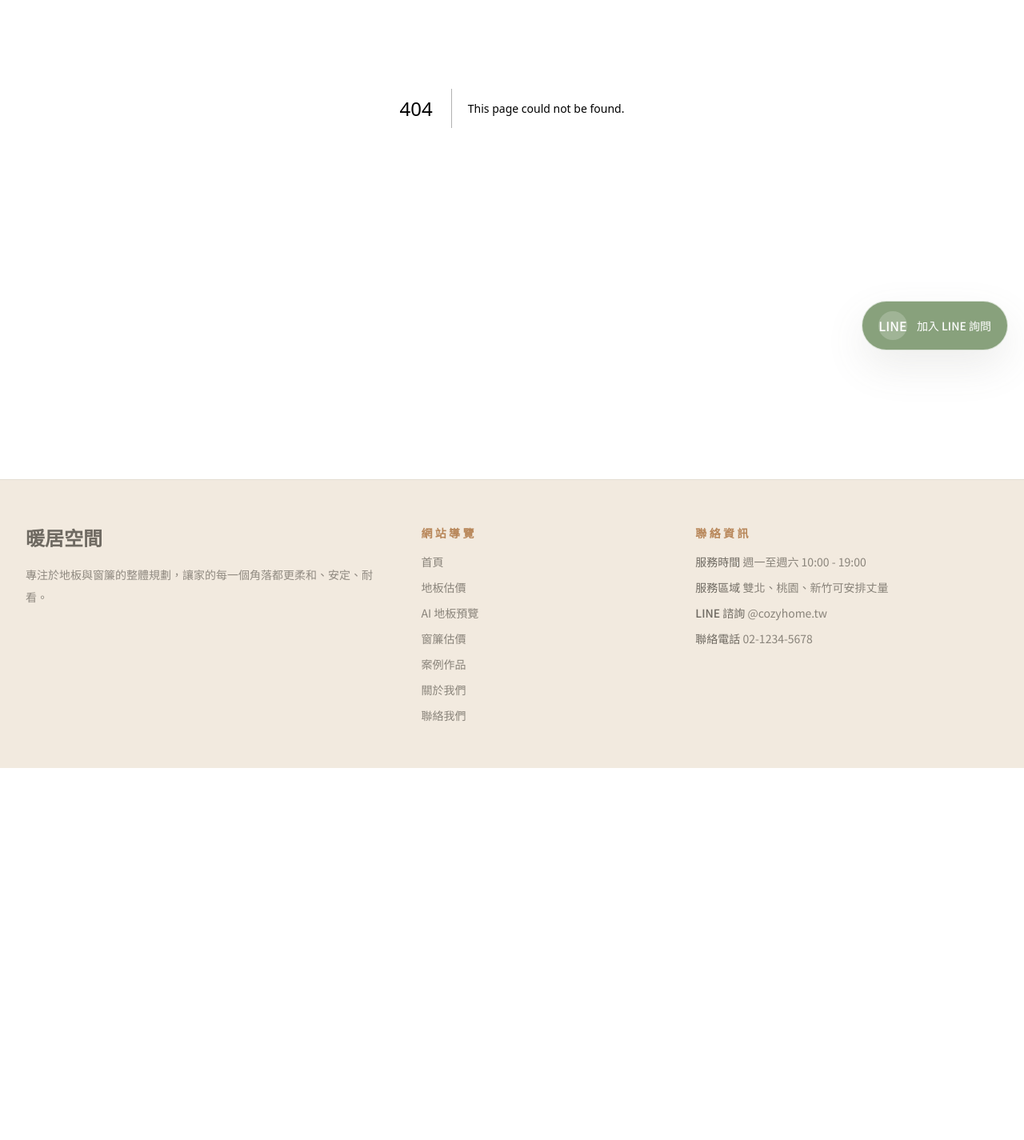
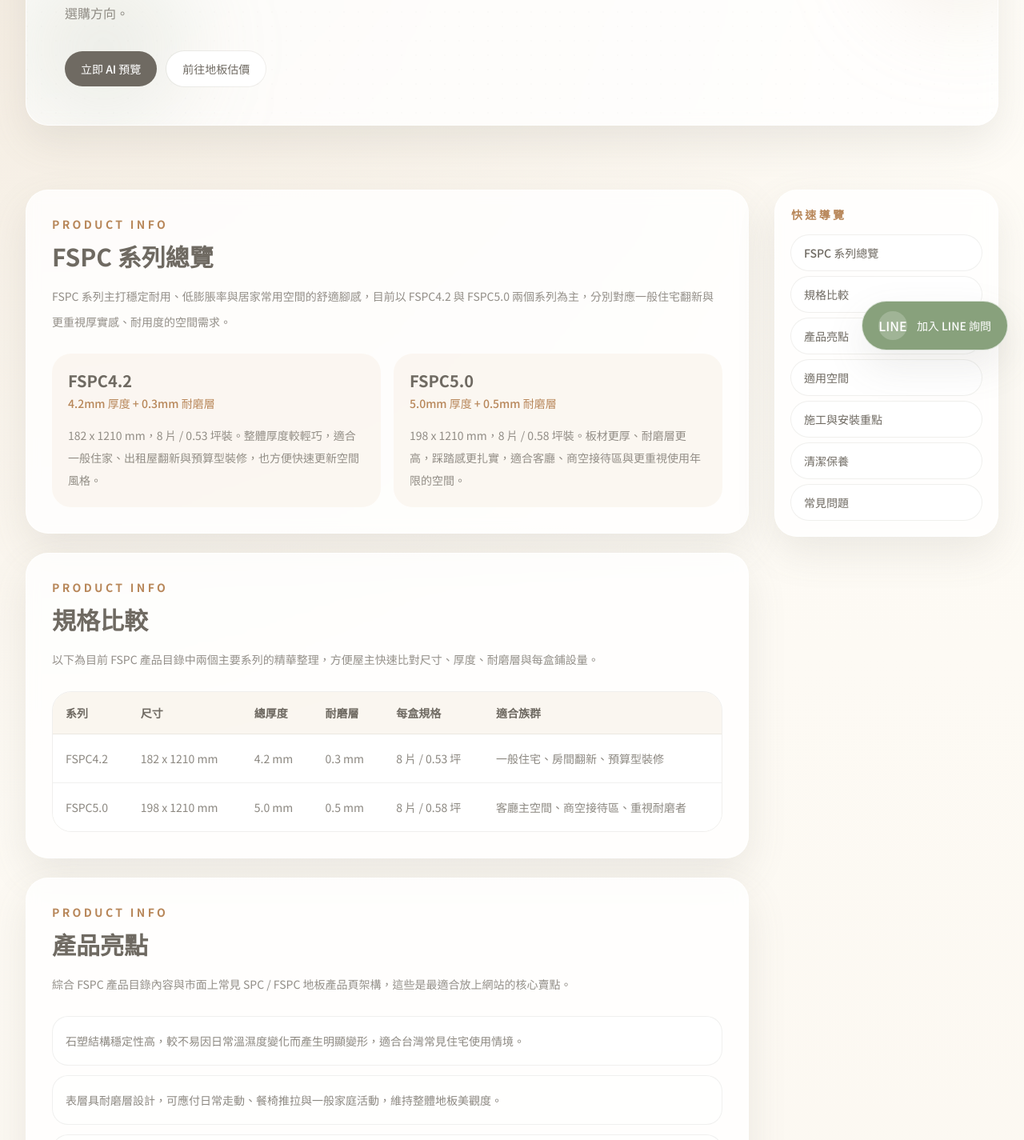
Before and after one commit to william700709-jpg/floor-ai-preview-site, a Next.js app: page /product-info in a window 1280 px wide. Before the commit this address had no page. Shown: the part 342-1767 px from the top of the page at 80% size. Before the commit the page ends 1302 px from the top, so only its background shows below. Built offline with nearby package versions, Linux system fonts and the light colour scheme.

Commit message:
Add product info page

```diff
--- /dev/null
+++ b/app/product-info/page.tsx
@@ -0,0 +1,228 @@
+import Link from "next/link";
+import { PageHero } from "@/components/layout/page-hero";
+
+type ProductSection = {
+  id: string;
+  title: string;
+  intro: string;
+  cards?: Array<{
+    title: string;
+    subtitle: string;
+    body: string;
+  }>;
+  table?: string[][];
+  bullets?: string[];
+};
+
+const productSections: ProductSection[] = [
+  {
+    id: "overview",
+    title: "FSPC 系列總覽",
+    intro:
+      "FSPC 系列主打穩定耐用、低膨脹率與居家常用空間的舒適腳感，目前以 FSPC4.2 與 FSPC5.0 兩個系列為主，分別對應一般住宅翻新與更重視厚實感、耐用度的空間需求。",
+    cards: [
+      {
+        title: "FSPC4.2",
+        subtitle: "4.2mm 厚度 + 0.3mm 耐磨層",
+        body:
+          "182 x 1210 mm，8 片 / 0.53 坪裝。整體厚度較輕巧，適合一般住家、出租屋翻新與預算型裝修，也方便快速更新空間風格。",
+      },
+      {
+        title: "FSPC5.0",
+        subtitle: "5.0mm 厚度 + 0.5mm 耐磨層",
+        body:
+          "198 x 1210 mm，8 片 / 0.58 坪裝。板材更厚、耐磨層更高，踩踏感更扎實，適合客廳、商空接待區與更重視使用年限的空間。",
+      },
+    ],
+  },
+  {
+    id: "compare",
+    title: "規格比較",
+    intro:
+      "以下為目前 FSPC 產品目錄中兩個主要系列的精華整理，方便屋主快速比對尺寸、厚度、耐磨層與每盒鋪設量。",
+    table: [
+      ["系列", "尺寸", "總厚度", "耐磨層", "每盒規格", "適合族群"],
+      ["FSPC4.2", "182 x 1210 mm", "4.2 mm", "0.3 mm", "8 片 / 0.53 坪", "一般住宅、房間翻新、預算型裝修"],
+      ["FSPC5.0", "198 x 1210 mm", "5.0 mm", "0.5 mm", "8 片 / 0.58 坪", "客廳主空間、商空接待區、重視耐磨者"],
+    ],
+  },
+  {
+    id: "features",
+    title: "產品亮點",
+    intro:
+      "綜合 FSPC 產品目錄內容與市面上常見 SPC / FSPC 地板產品頁架構，這些是最適合放上網站的核心賣點。",
+    bullets: [
+      "石塑結構穩定性高，較不易因日常溫濕度變化而產生明顯變形，適合台灣常見住宅使用情境。",
+      "表層具耐磨層設計，可應付日常走動、餐椅推拉與一般家庭活動，維持整體地板美觀度。",
+      "卡扣式施工效率高，翻新時可有效縮短工期，對自住裝修與舊屋改造都相對友善。",
+      "木紋花色選擇多，能對應奶茶木、灰木、淺橡木與自然木色等主流居家風格。",
+    ],
+  },
+  {
+    id: "spaces",
+    title: "適用空間",
+    intro:
+      "網站產品資訊頁除了規格外，也很適合直接告訴客戶每個系列較適合的場景，降低選擇負擔。",
+    bullets: [
+      "客廳與開放式公領域：建議優先參考 FSPC5.0，腳感較厚實，日常使用更安心。",
+      "臥室與小坪數空間：FSPC4.2 施工靈活、整體更新成本較好控制，適合溫馨居家配置。",
+      "出租屋與快速翻新案件：施工效率高、花色完整，適合短工期與預算明確的需求。",
+      "輕商業空間：如接待區、展示區與工作室，可依人流與耐磨需求優先考慮 FSPC5.0。",
+    ],
+  },
+  {
+    id: "install",
+    title: "施工與安裝重點",
+    intro:
+      "產品資訊頁若能同時整理施工重點，會讓客戶更容易理解實際成品落差與現場條件的重要性。",
+    bullets: [
+      "施工前需先確認地坪平整度，若原始地面高低差過大，仍需先做基礎整平，成品才會穩定。",
+      "牆邊、門口、櫃體收邊與轉接處理，會影響完成後的細節質感，建議交由熟悉卡扣地板的師傅施作。",
+      "不同系列的厚度與耐磨層不同，實際選型時可依使用頻率、居住成員與預算一起評估。",
+      "現場採光、牆色與家具材質會影響木紋視覺感受，建議搭配花色實拍與模擬圖一起確認。",
+    ],
+  },
+  {
+    id: "care",
+    title: "清潔保養",
+    intro:
+      "清潔與保養也是網站上很常見的產品資訊主題，能幫助客戶更快建立使用信心。",
+    bullets: [
+      "日常可用吸塵器、靜電拖把或擰乾微濕拖布清潔，避免長時間積水停留在地面。",
+      "建議桌椅腳加保護墊，減少頻繁拖拉對表層造成的摩擦痕跡。",
+      "若有大量沙粒或灰塵，先吸除再擦拭，可降低表面細微刮痕風險。",
+      "不建議使用強酸強鹼清潔劑或粗糙菜瓜布，以免影響表面質感。",
+    ],
+  },
+  {
+    id: "faq",
+    title: "常見問題",
+    intro:
+      "以下是 FSPC / SPC 地板網站上最適合整理成 FAQ 的題目，也很適合後續再延伸成品牌內容。",
+    bullets: [
+      "FSPC4.2 和 FSPC5.0 該怎麼選？",
+      "有小孩、長輩或寵物的家庭適合哪一個系列？",
+      "地板是否可以直接鋪在舊磁磚上？",
+      "如果現場地面不平，施工前需要先做哪些處理？",
+      "木紋花色實品和螢幕照片會差很多嗎？",
+      "地板可以搭配全室風格一起規劃嗎？",
+    ],
+  },
+];
+
+const rightNav = productSections.map((section) => ({
+  id: section.id,
+  label: section.title,
+}));
+
+export default function ProductInfoPage() {
+  return (
+    <>
+      <PageHero
+        eyebrow="Product Guide"
+        title="產品資訊"
+        description="整理 FSPC 產品目錄中的核心規格、適用空間、施工重點與常見問題，讓客戶在估價前先快速理解系列差異與選購方向。"
+      >
+        <div className="flex flex-wrap gap-3">
+          <Link
+            href="/floor-ai-preview"
+            className="rounded-full bg-stone px-5 py-3 text-sm font-medium text-white hover:bg-[#5b574f]"
+          >
+            立即 AI 預覽
+          </Link>
+          <Link
+            href="/floor-quote"
+            className="rounded-full bg-white px-5 py-3 text-sm font-medium text-stone ring-1 ring-stone/10 hover:bg-sand"
+          >
+            前往地板估價
+          </Link>
+        </div>
+      </PageHero>
+
+      <section className="pb-20">
+        <div className="container-shell grid gap-8 lg:grid-cols-[minmax(0,1fr)_280px]">
+          <div className="space-y-6">
+            {productSections.map((section) => (
+              <article key={section.id} id={section.id} className="card-surface p-7 sm:p-8">
+                <p className="text-sm font-semibold uppercase tracking-[0.24em] text-clay">
+                  Product Info
+                </p>
+                <h2 className="mt-3 text-3xl font-semibold text-stone">{section.title}</h2>
+                <p className="mt-4 text-sm leading-8 text-stone/75">{section.intro}</p>
+
+                {section.cards ? (
+                  <div className="mt-6 grid gap-4 md:grid-cols-2">
+                    {section.cards.map((card) => (
+                      <div key={card.title} className="rounded-[24px] bg-sand/55 p-5">
+                        <p className="text-xl font-semibold text-stone">{card.title}</p>
+                        <p className="mt-1 text-sm font-medium text-clay">{card.subtitle}</p>
+                        <p className="mt-4 text-sm leading-7 text-stone/75">{card.body}</p>
+                      </div>
+                    ))}
+                  </div>
+                ) : null}
+
+                {section.table ? (
+                  <div className="mt-6 overflow-hidden rounded-[24px] border border-stone/10">
+                    <table className="min-w-full divide-y divide-stone/10 text-left text-sm">
+                      <thead className="bg-sand/65 text-stone">
+                        <tr>
+                          {section.table[0].map((heading) => (
+                            <th key={heading} className="px-4 py-4 font-semibold">
+                              {heading}
+                            </th>
+                          ))}
+                        </tr>
+                      </thead>
+                      <tbody className="divide-y divide-stone/10 bg-white/70 text-stone/80">
+                        {section.table.slice(1).map((row) => (
+                          <tr key={row[0]}>
+                            {row.map((cell) => (
+                              <td key={cell} className="px-4 py-4 align-top leading-7">
+                                {cell}
+                              </td>
+                            ))}
+                          </tr>
+                        ))}
+                      </tbody>
+                    </table>
+                  </div>
+                ) : null}
+
+                {section.bullets ? (
+                  <div className="mt-6 grid gap-3">
+                    {section.bullets.map((item) => (
+                      <div
+                        key={item}
+                        className="rounded-[20px] border border-stone/10 bg-white/65 px-4 py-4 text-sm leading-7 text-stone/80"
+                      >
+                        {item}
+                      </div>
+                    ))}
+                  </div>
+                ) : null}
+              </article>
+            ))}
+          </div>
+
+          <aside className="lg:sticky lg:top-24 lg:self-start">
+            <div className="card-surface p-5">
+              <p className="text-sm font-semibold uppercase tracking-[0.24em] text-clay">快速導覽</p>
+              <div className="mt-4 grid gap-2">
+                {rightNav.map((item) => (
+                  <a
+                    key={item.id}
+                    href={`#${item.id}`}
+                    className="rounded-full bg-white px-4 py-3 text-sm font-medium text-stone ring-1 ring-stone/10 hover:bg-sand"
+                  >
+                    {item.label}
+                  </a>
+                ))}
+              </div>
+            </div>
+          </aside>
+        </div>
+      </section>
+    </>
+  );
+}
--- a/components/layout/site-header.tsx
+++ b/components/layout/site-header.tsx
@@ -6,6 +6,7 @@ import { navItems } from "@/data/site";
 
 export function SiteHeader() {
   const pathname = usePathname();
+  const headerNavItems = [...navItems, { href: "/product-info", label: "產品資訊" }];
 
   return (
     <header className="sticky top-0 z-40 border-b border-white/60 bg-cream/85 backdrop-blur-xl">
@@ -22,7 +23,7 @@ export function SiteHeader() {
           </Link>
 
           <nav className="hidden items-center gap-1 rounded-full bg-white/70 p-1 shadow-soft md:flex">
-            {navItems.map((item) => {
+            {headerNavItems.map((item) => {
               const isActive = pathname === item.href;
 
               return (
@@ -48,7 +49,7 @@ export function SiteHeader() {
         </div>
 
         <nav className="mt-4 flex gap-2 overflow-x-auto pb-1 md:hidden">
-          {navItems.map((item) => {
+          {headerNavItems.map((item) => {
             const isActive = pathname === item.href;
 
             return (
```
